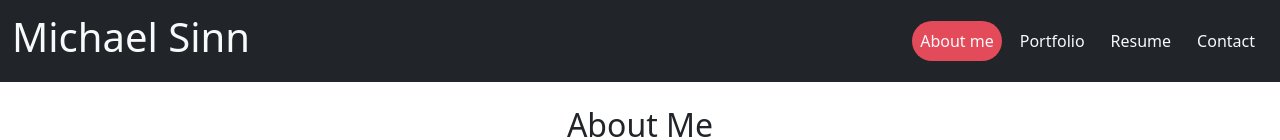
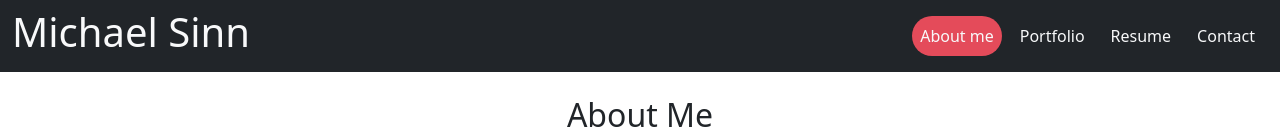
Before and after one commit to MichaelSinn/submission-portfolio, a React (Create React App) app: page / in a window 1280 px wide. Shown: the top 140 px of the page. Built offline with nearby package versions, Linux system fonts and the light colour scheme; grey boxes are pictures that could not be loaded.

Commit message:
Removed header link

```diff
--- a/src/components/Header.js
+++ b/src/components/Header.js
@@ -2,14 +2,12 @@ import React from "react";
 import 'bootstrap/dist/css/bootstrap.min.css';
 import {NavLink} from "react-router-dom";
 
-function Header(){
+function Header() {
     return (
         <header className="mb-4">
             <nav className="navbar navbar-expand-lg navbar-dark bg-dark">
                 <div className="container-fluid">
-                    <a className="navbar-brand" href="/">
-                        <h1 className="text-light">Michael Sinn</h1>
-                    </a>
+                    <h1 className="text-light">Michael Sinn</h1>
 
                     <ul className="navbar-nav">
                         <li className="nav-item">
```
